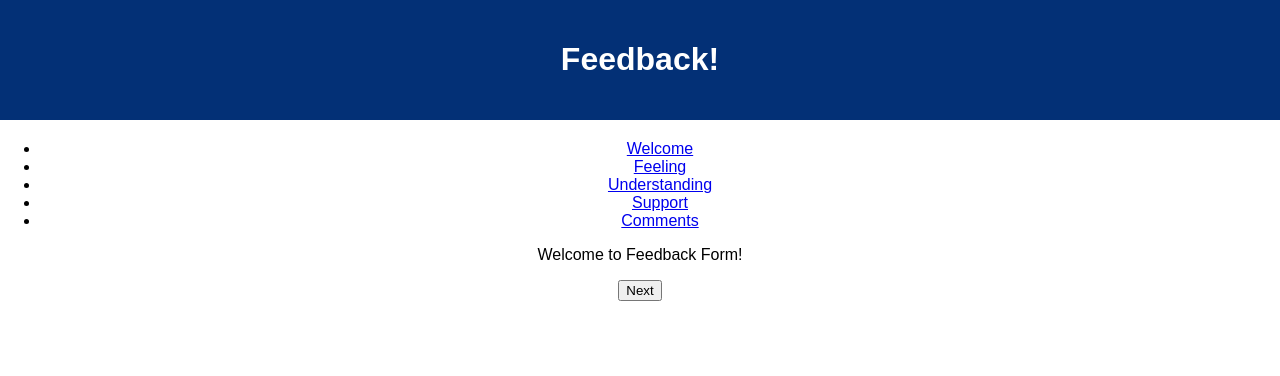
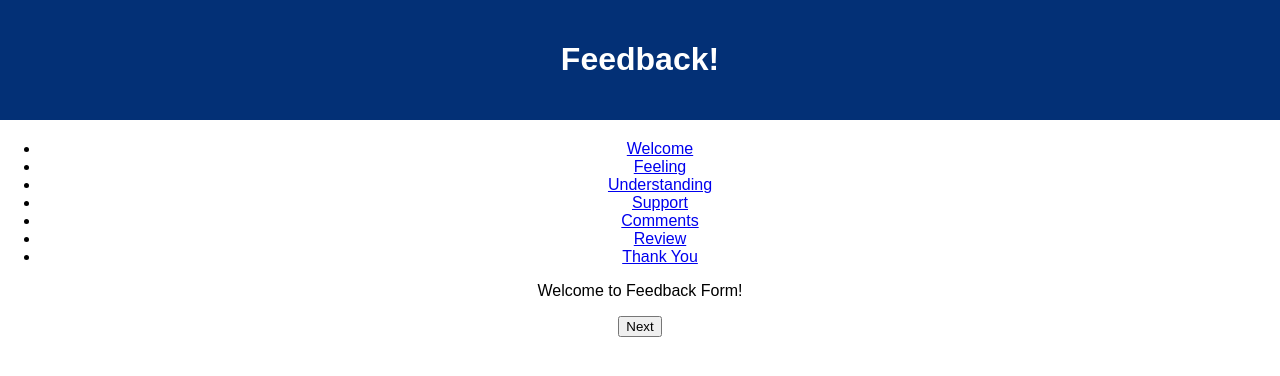
Before and after one commit to whoguy24/weekend-redux-feedback-loop, a React (Create React App) app: page / in a window 1280 px wide. Shown: the top 376 px of the page. Built offline with nearby package versions, Linux system fonts and the light colour scheme.

Commit message:
Added Review and ThankYou components.

```diff
--- a/src/components/App/App.jsx
+++ b/src/components/App/App.jsx
@@ -15,6 +15,8 @@ import FeelingForm from '../FeelingForm/FeelingForm.jsx';
 import UnderstandingForm from '../UnderstandingForm/UnderstandingForm.jsx';
 import SupportForm from '../SupportForm/SupportForm.jsx';
 import CommentsForm from '../CommentsForm/CommentsForm.jsx';
+import Review from '../Review/Review.jsx';
+import ThankYou from '../ThankYou/ThankYou.jsx';
 
 /////////////////////////////////
 /// DEFINE COMPONENT FUNCTION ///
@@ -44,6 +46,12 @@ function App() {
           <li>
             <Link to="/comments">Comments</Link>
           </li>
+          <li>
+            <Link to="/review">Review</Link>
+          </li>
+          <li>
+            <Link to="/thank-you">Thank You</Link>
+          </li>
         </ul>
 
         <Routes>
@@ -52,6 +60,9 @@ function App() {
           <Route path="/understanding" element={<UnderstandingForm />} />
           <Route path="/support" element={<SupportForm />} />
           <Route path="/comments" element={<CommentsForm />} />
+          <Route path="/review" element={<Review />} />
+          <Route path="/thank-you" element={<ThankYou />} />
+
         </Routes>
 
       </Router>
--- /dev/null
+++ b/src/components/Review/Review.jsx
@@ -0,0 +1,31 @@
+/////////////////////////
+/// IMPORT COMPONENTS ///
+/////////////////////////
+
+import React from 'react';
+import { useNavigate } from 'react-router-dom';
+
+/////////////////////////////////
+/// DEFINE COMPONENT FUNCTION ///
+/////////////////////////////////
+
+function Review () {
+
+    // Define Navigation for Button
+    const navigate = useNavigate();
+
+    // Handle Next Button
+    function goToNextPage() {
+        navigate('/thank-you');
+    };
+
+    return (
+        <div>
+            <p>Review</p>
+            <button onClick={ goToNextPage }>Submit</button>
+        </div>
+    )
+}
+
+// Export Component
+export default Review;
--- /dev/null
+++ b/src/components/ThankYou/ThankYou.jsx
@@ -0,0 +1,32 @@
+/////////////////////////
+/// IMPORT COMPONENTS ///
+/////////////////////////
+
+import React from 'react';
+import { useNavigate } from 'react-router-dom';
+
+/////////////////////////////////
+/// DEFINE COMPONENT FUNCTION ///
+/////////////////////////////////
+
+function ThankYou () {
+
+    // Define Navigation for Button
+    const navigate = useNavigate();
+
+    // Handle Next Button
+    function goToNextPage() {
+        navigate('/');
+    };
+
+    return (
+        <div>
+            <p>Your feedback has been submitted.</p>
+            <p>Thank you!</p>
+            <button onClick={ goToNextPage }>Close</button>
+        </div>
+    )
+}
+
+// Export Component
+export default ThankYou;
--- a/src/index.js
+++ b/src/index.js
@@ -16,7 +16,7 @@ import logger from 'redux-logger';
 ///////////////////////
 
 // Feedback Survey Reducer
-// feedback = { feeling: '4', understanding: '2', support: '5', comments: 'Things are A-OK! 👌' }
+// feedback = { id:0, feeling: '4', understanding: '2', support: '5', comments: 'Things are A-OK! 👌' }
 const feedbackReducer = (state = {}, action) => {
 
     // Build new feedback object
```
